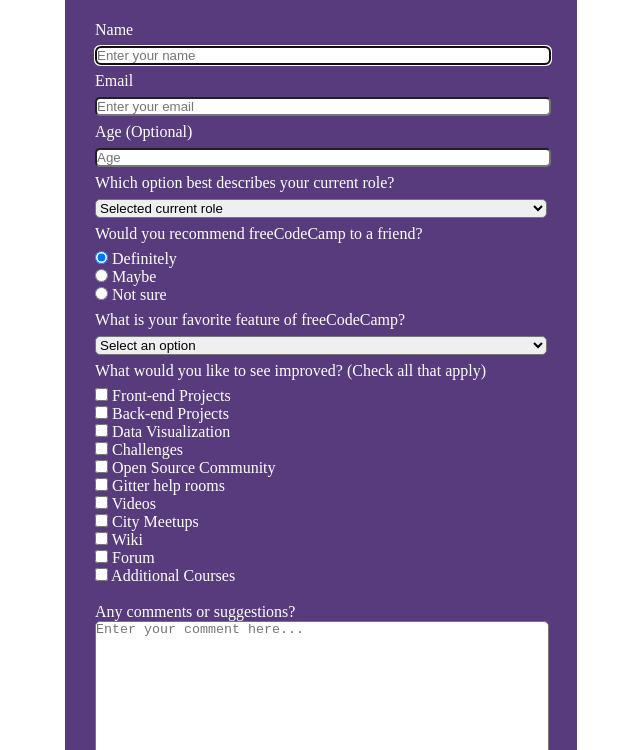
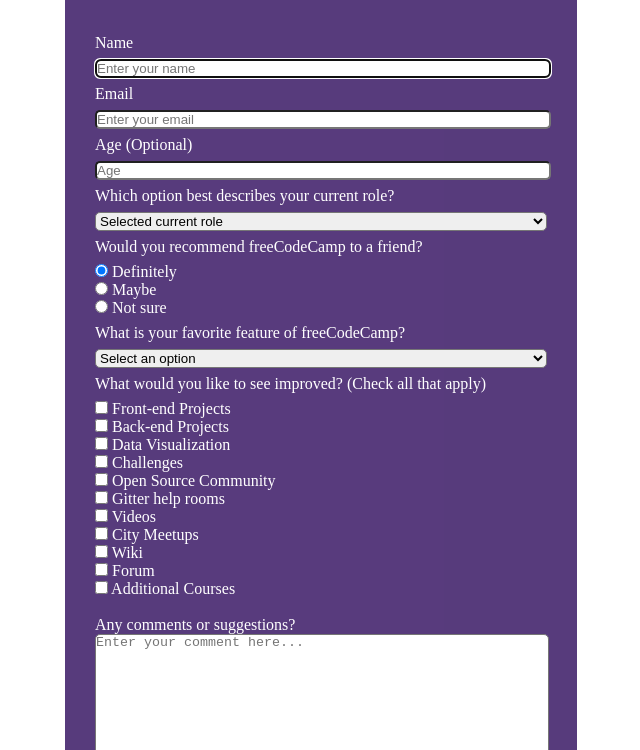
Before and after one commit to eduardopetersen/Survey-form-, a plain HTML site: page index.html in a window 1280 px wide. Shown: the part 133-883 px from the top of the page, without its empty margins (319-959 px from the left). Drawn offline with Linux system fonts and the light colour scheme.

Commit message:
Update index.html

```diff
--- a/index.html
+++ b/index.html
@@ -4,7 +4,7 @@
     <meta charset="UTF-8">
     <meta http-equiv="X-UA-Compatible" content="IE=edge">
     <meta name="viewport" content="width=device-width, initial-scale=1.0">
-    <link rel="stylesheet" href="/style.css"
+    <link rel="stylesheet" href="/style.css">
     <link href="https://fonts.googleapis.com/css2?family=Kaushan+Script&display=swap" rel="stylesheet">
     <title>Survey form</title>
 </head>
```
